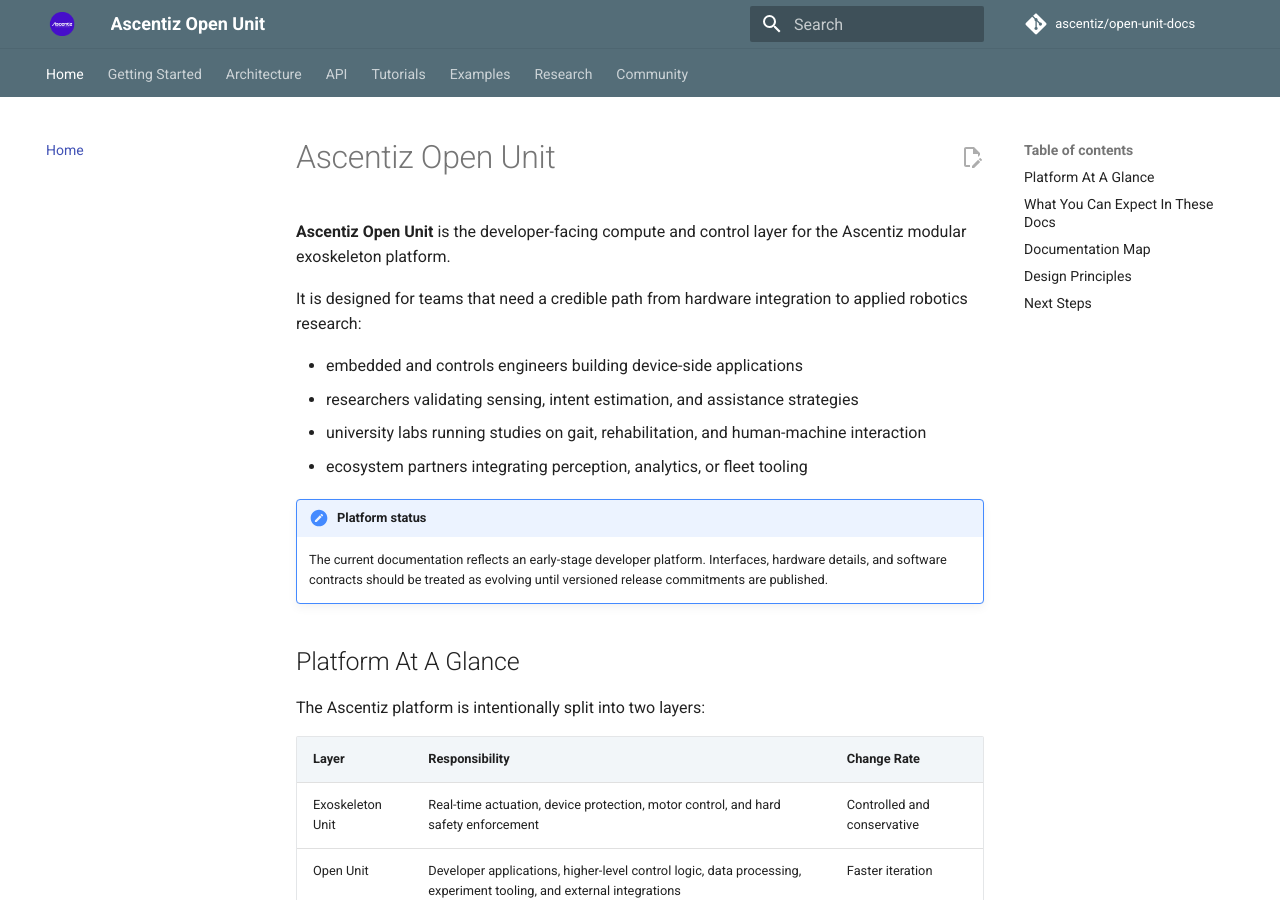
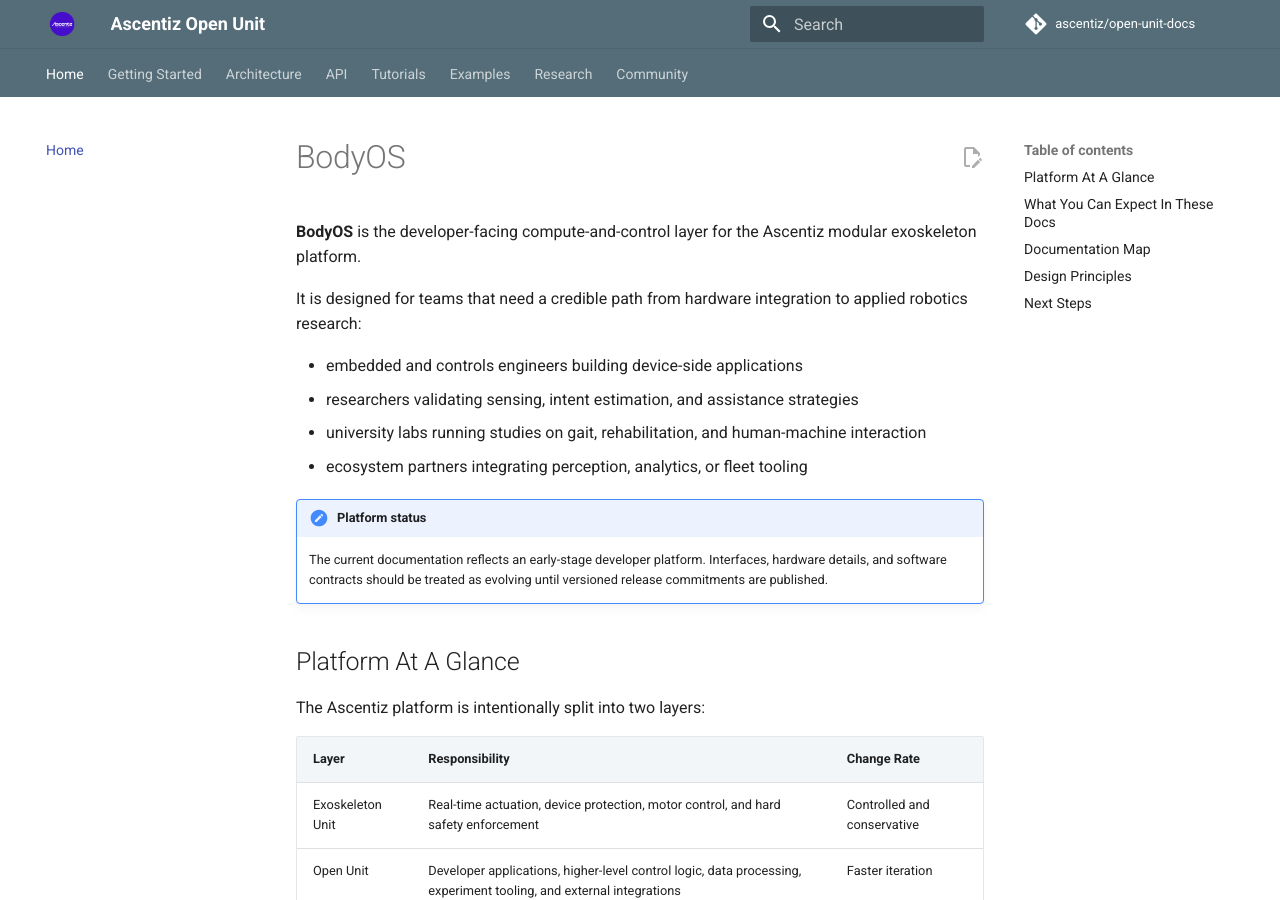
Before and after one commit to ascentiz/open-unit-docs, an MkDocs documentation site: the page built from docs/index.md, in a window 1280 px wide and 900 px high. Built offline with MkDocs 1.6.1 and Material for MkDocs 9.7.7, drawn with Linux system fonts in a browser that asks for light colours; comment, search, counter and statistics services are not loaded.

Commit message:
Update index.md

```diff
--- a/docs/index.md
+++ b/docs/index.md
@@ -1,6 +1,6 @@
-# Ascentiz Open Unit
+# BodyOS
 
-**Ascentiz Open Unit** is the developer-facing compute and control layer for the Ascentiz modular exoskeleton platform.
+**BodyOS** is the developer-facing compute-and-control layer for the Ascentiz modular exoskeleton platform.
 
 It is designed for teams that need a credible path from hardware integration to applied robotics research:
 
```
